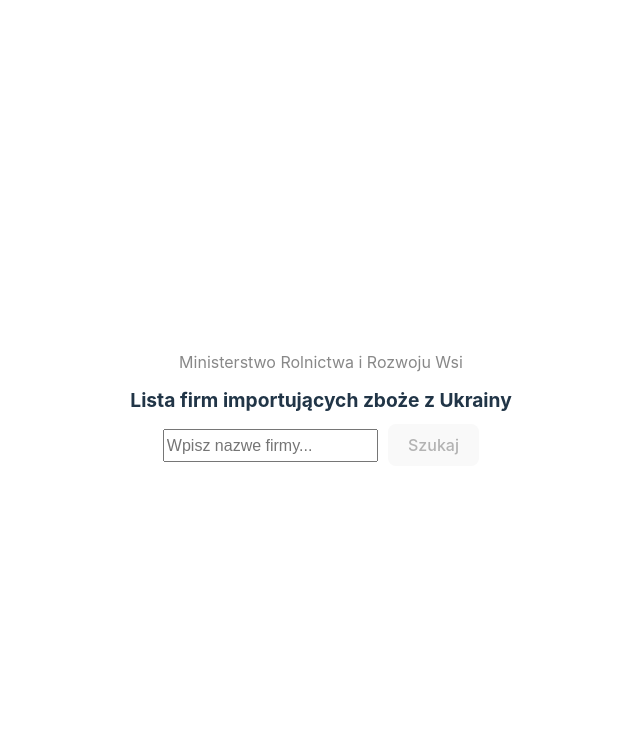
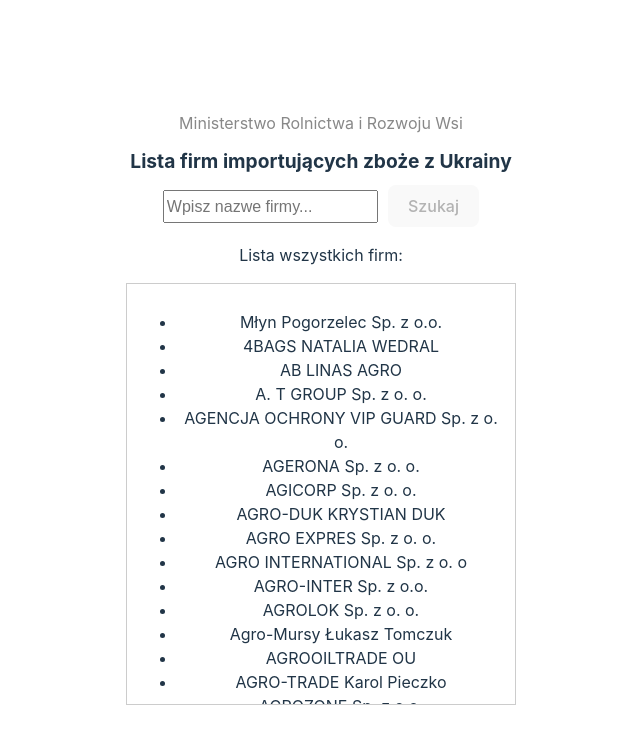
Before and after one commit to gines18/Ukraina, a React (Vite) app: page / in a window 1280 px wide. Shown: the top 744 px of the page, without its empty margins (319-959 px from the left). Built offline with nearby package versions, Linux system fonts and the light colour scheme.

Commit message:
add border for result p tag

```diff
--- a/src/App.css
+++ b/src/App.css
@@ -25,4 +25,7 @@
 }
 .result {
   display: none;
+  border: 1px solid #80ed99;
+  padding: 5px;
+  border-radius: 5px;
 }
--- a/src/Search.jsx
+++ b/src/Search.jsx
@@ -1,7 +1,8 @@
 import React, { useState } from "react";
 import "./App.css";
+import lists from "./Data.jsx";
 // Assuming the list of companies is stored in a separate file named 'companies.js'
-import lists from "./Data.jsx"; // Make sure to replace './companies' with the correct path to your file
+// Make sure to replace './companies' with the correct path to your file
 
 const SearchCompany = () => {
   const [searchTerm, setSearchTerm] = useState("");
@@ -42,6 +43,22 @@
           <p className="result">Brak takiej firmy na liście!</p>
         )}
       </div>
+      <p>Lista wszystkich firm:</p>
+
+      <div
+        style={{
+          overflowY: "scroll",
+          maxHeight: "400px",
+          border: "1px solid #ccc",
+          padding: "10px",
+        }}
+      >
+        <ul>
+          {lists.map((list) => (
+            <li key={list}>{list}</li>
+          ))}
+        </ul>
+      </div>
     </div>
   );
 };
```
